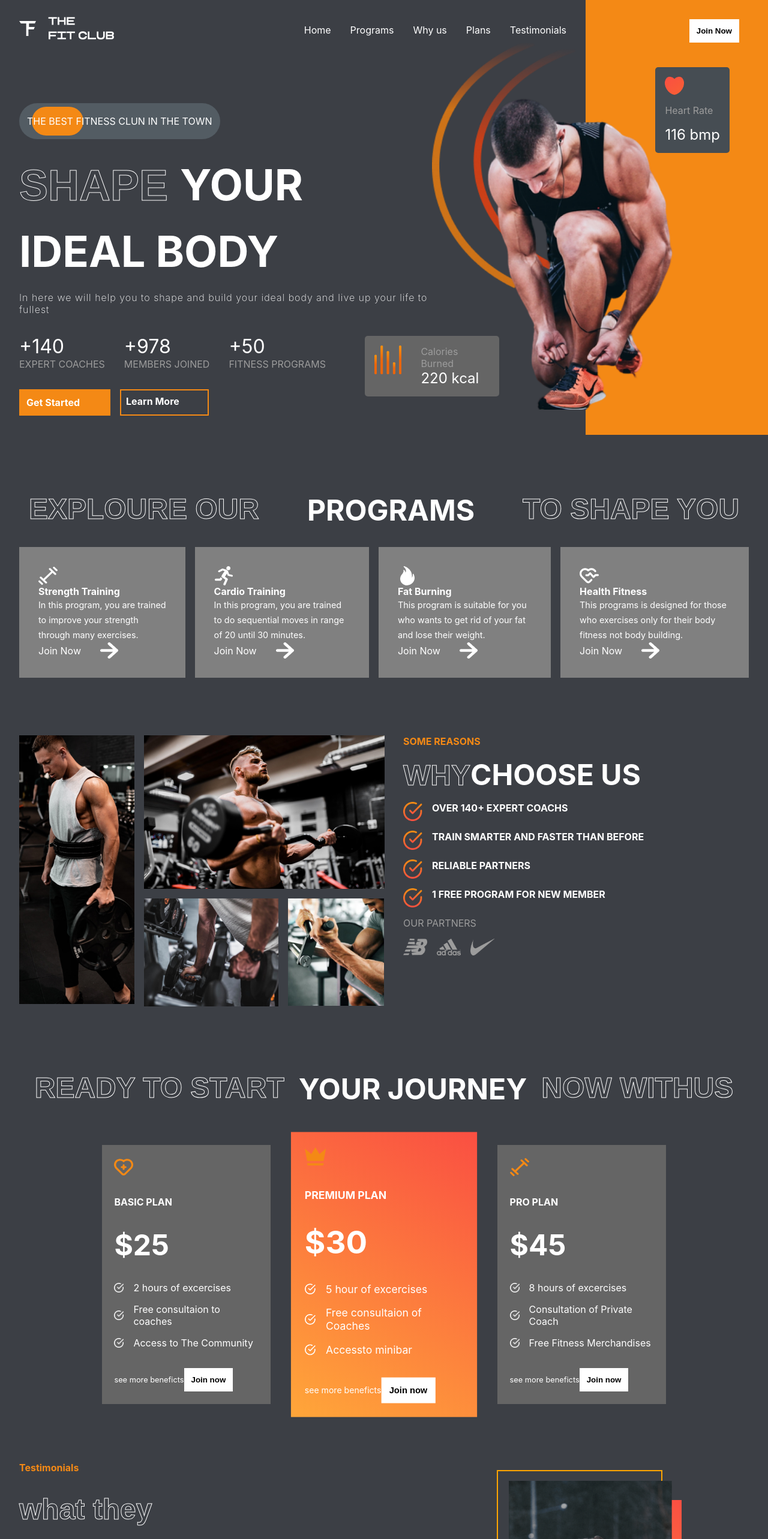
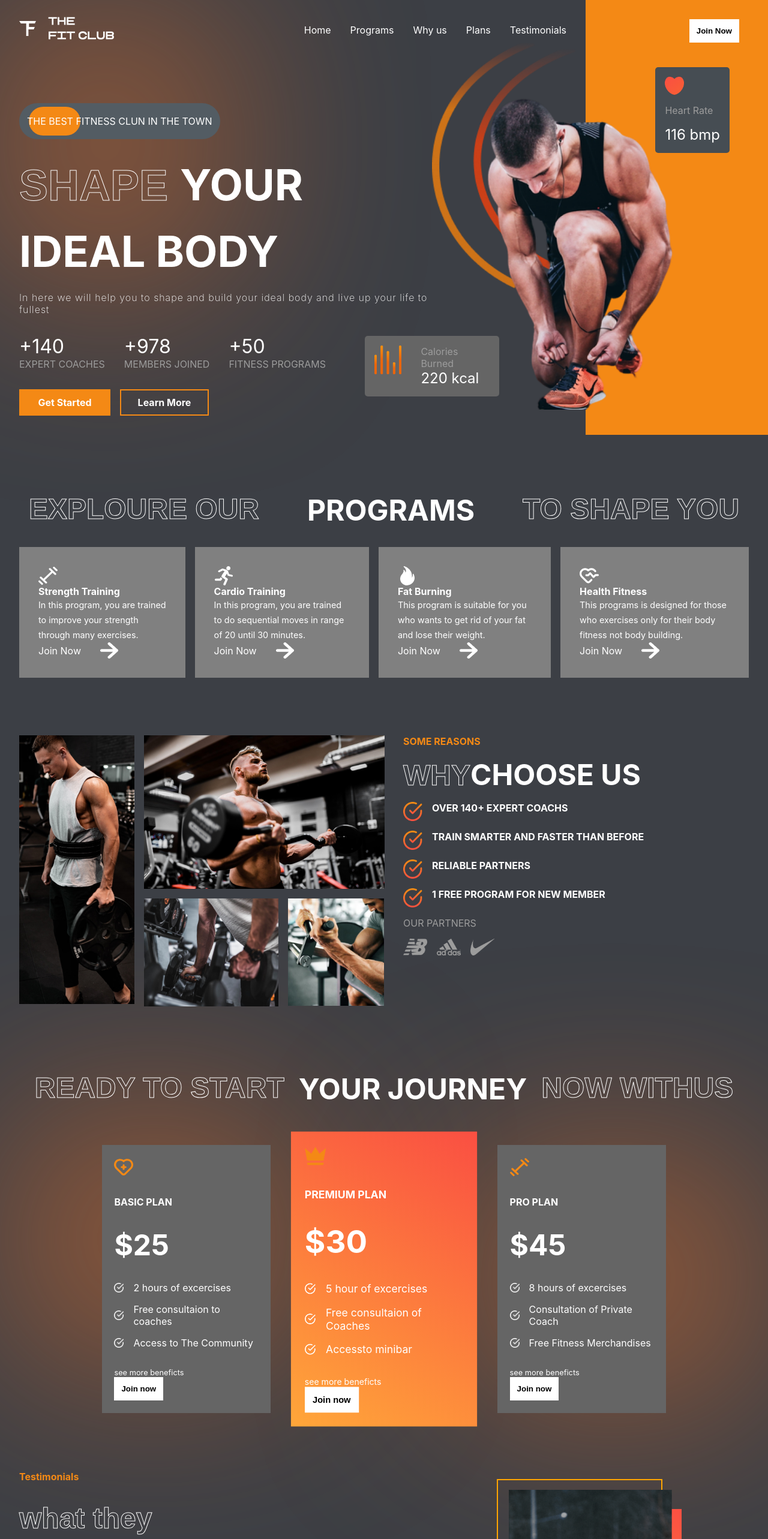
Before and after one commit to ashanmillewa/Anuradha_Fitness_web, a React (Create React App) app: page / in a window 1280 px wide. Shown: the top 2566 px of the page at 60% size. Built offline with nearby package versions, Linux system fonts and the light colour scheme.

Commit message:
01.54_update

```diff
--- a/package.json
+++ b/package.json
@@ -7,6 +7,7 @@
     "@testing-library/jest-dom": "^5.16.5",
     "@testing-library/react": "^13.4.0",
     "@testing-library/user-event": "^13.5.0",
+    "framer-motion": "^8.0.2",
     "react": "^18.2.0",
     "react-dom": "^18.2.0",
     "react-scripts": "5.0.1",
--- a/src/App.css
+++ b/src/App.css
@@ -59,8 +59,20 @@
   font-weight: bold;
   border: 4px solid transparent;
   transition: 300ms all;
+  display: flex;
+  align-items: center;
+  justify-content: center;
+
 }
 
 .btn:hover{
   cursor: pointer;
 }
+
+.blur{
+  background: rgba(253,120,43,0.69);
+  position: absolute;
+  border-radius: 50%;
+  filter:blur(150px);
+  z-index: -9;
+}
--- a/src/App.js
+++ b/src/App.js
@@ -6,6 +6,7 @@
  import Plans from './components/Plans/Plans';
  import Testimonials from './components/Testimonials/Testimonials';
 import Join from './components/Join/Join';
+import Footer from './components/Footer/Footer';
 
 function App() {
   return (
@@ -16,6 +17,7 @@
      <Plans/>
        <Testimonials/>
  <Join/>
+ <Footer/>
 
 
 
--- /dev/null
+++ b/src/components/Footer/Footer.css
@@ -0,0 +1,48 @@
+.Footer-container{
+    position: relative;
+}
+
+.Footer-container>hr{
+    border: 1px solid var(--lightgray);
+}
+.footer{
+    padding: 1rem 2rem;
+    display: flex;
+    flex-direction: column;
+    gap: 4rem;
+    align-items: center;
+    justify-content: center;
+    height: 20rem;
+}
+.social-links{
+    display: flex;
+    gap:4rem;
+}
+
+.social-links>img{
+    width: 2rem;
+    height: 2rem;
+    cursor: pointer;
+}
+
+.logo-f>img{
+    width: 10rem;
+}
+
+.blur-f-1{
+    bottom: 0;
+    right: 15%;
+    width: 26rem;
+    height: 12rem;
+    filter: blur(200px);
+    background: red;
+}
+
+.blur-f-2{
+    bottom: 0;
+    right: 15%;
+    width: 26rem;
+    height: 12rem;
+    filter: blur(200px);
+    background: rgb(255,115,0);
+}
--- /dev/null
+++ b/src/components/Footer/Footer.jsx
@@ -0,0 +1,30 @@
+import React from 'react';
+import './Footer.css';
+
+import Github from '../../assets/github.png';
+import Instagram from '../../assets/instagram.png';
+import Linkedin from '../../assets/linkedin.png';
+import Logo from '../../assets/Logo.png';
+
+function Footer() {
+  return (
+    <div className='Footer-container'>
+        <hr/>
+        <div className='footer'>
+            <div className='social-links'>
+                <img src={Github} alt="" />
+                <img src={Instagram} alt="" />
+                <img src={Linkedin} alt="" />
+            </div>
+
+            <div className='Logo-f'>
+              <img src={Logo} alt="" />
+            </div>
+        </div>
+        <div className="blur blur-f-1"></div>
+        <div className="blur blur-f-2"></div>
+    </div>
+  );
+};
+
+export default Footer;
--- a/src/components/Home/Home.css
+++ b/src/components/Home/Home.css
@@ -178,3 +178,9 @@
     color: white;
     font-size: 1.5rem;
 }
+
+.home-blur{
+    width: 22rem;
+    height: 30rem;
+    left:0
+}
--- a/src/components/Home/Home.jsx
+++ b/src/components/Home/Home.jsx
@@ -8,15 +8,24 @@
 import heart from "../../assets/heart.png";
 import calories from "../../assets/calories.png";
 
+import {motion} from 'framer-motion';
+
 function Home() {
+
+  const transition = {type:'spring', duration:3}
   return (
     <div className='Home'>
+      <div className="blur home-blur"></div>
       <div className="left-h">
         <Header/>
 
     {/*the best ad*/}
       <div className="the-best-ad">
-        <div></div>
+        <motion.div
+        initial={{left:'238px'}}
+        whileInView={{left:'8px'}}
+        transition={{...transition,type:'tween'}}
+        ></motion.div>
         <span>the best fitness clun in the town</span>
       </div>
 
@@ -68,17 +77,30 @@
       <div className="right-h">
         <button className="btn">Join Now</button>
 
-        <div className="heart-rate">
+        <motion.div
+        initial={{right:'-1rem'}}
+        whileInView={{right:'4rem'}}
+        transition={transition}
+        className="heart-rate">
           <img src={heart} alt=""/>
           <span>Heart Rate</span><span>116 bmp</span>
-        </div>
+        </motion.div>
 
 {/*home image*/}
     <img src={home_image} alt="" className="home-image"/>
-    <img src={home_image_back} alt="" className='home-image-back'/>
+    <motion.img
+    initial={{right:'11rem'}}
+    whileInView={{right:'20rem'}}
+    transition={transition}
+
+    src={home_image_back} alt="" className='home-image-back'/>
 
 {/*calories*/}
-    <div className="calories">
+    <motion.div
+    initial={{right:'37rem'}}
+    whileInView={{right:'28rem'}}
+    transition={transition}
+    className="calories">
     <img src={calories} alt="" />
 
           <div>
@@ -86,7 +108,7 @@
             <span>220 kcal</span>
           </div>
 
-        </div>
+        </motion.div>
       </div>
     </div>
   );
--- a/src/components/Join/Join.jsx
+++ b/src/components/Join/Join.jsx
@@ -3,7 +3,7 @@
 import emailjs from '@emailjs/browser';
 
 
-function Join() {
+const Join = () => {
   const form = useRef()
 
   const sendEmail = (e) => {
--- a/src/components/Plans/Plans.css
+++ b/src/components/Plans/Plans.css
@@ -12,6 +12,20 @@
     align-items: center;
     justify-content: center;
     gap: 3rem;
+}
+
+.plans-blur-1{
+    width: 32rem;
+    height: 23rem;
+    top: 6rem;
+    left: 0rem;
+}
+
+.plans-blur-2{
+    width: 32rem;
+    height: 23rem;
+    top: 10rem;
+    right: 0rem;
 }
 
 .plan{
--- a/src/components/Plans/Plans.jsx
+++ b/src/components/Plans/Plans.jsx
@@ -7,6 +7,8 @@
 function Plans() {
   return (
     <div className="plans-container">
+        <div className="blur plans-blur-1"></div>
+        <div className="blur plans-blur-2"></div>
         <div className="programs-header" style={{gap:'1.5rem'}}>
             <span className="stroke-text">READY TO START</span>
             <span>YOUR JOURNEY</span>
```
Also changed, not shown: 1 other file (tests, documents, lock files or other folders).
